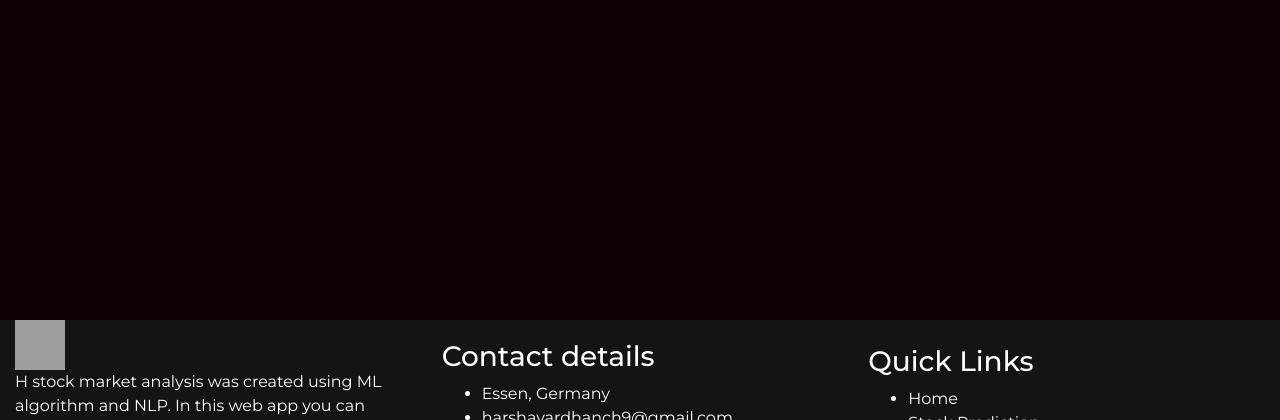
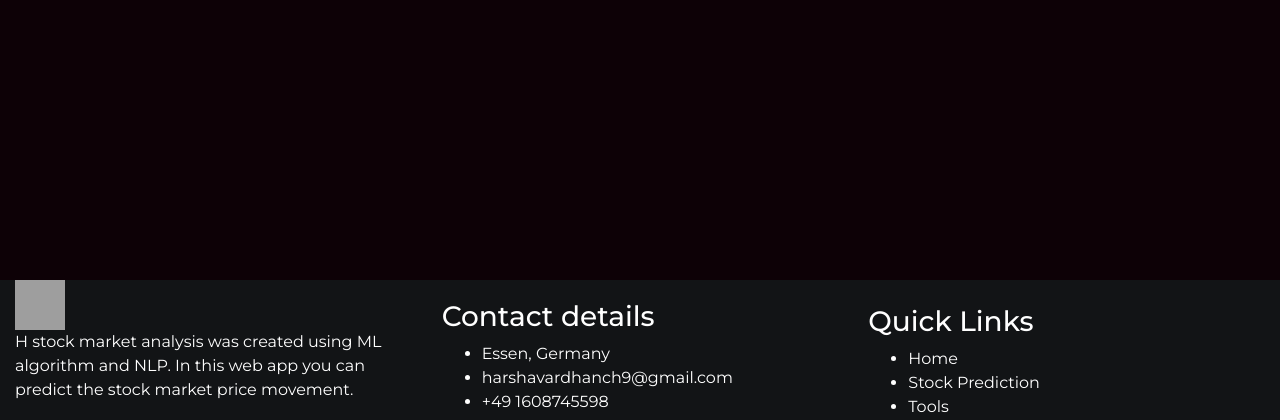
Before and after one commit to harshavardhanch9/Capstone_Project, a Flask app: page / in a window 1280 px wide. Shown: the part 519-939 px from the top of the page. Run offline with Flask 2, Linux system fonts and the light colour scheme; some libraries are stand-ins or nearby versions; grey boxes are pictures that could not be loaded.

Commit message:
Update styles.css

```diff
--- a/static/styles.css
+++ b/static/styles.css
@@ -47,6 +47,6 @@ footer {
   position: absolute;
   left: 0;
   bottom: 0;
-  height: 100px;
+  height: 140px;
   width: 100%;
 }
```
